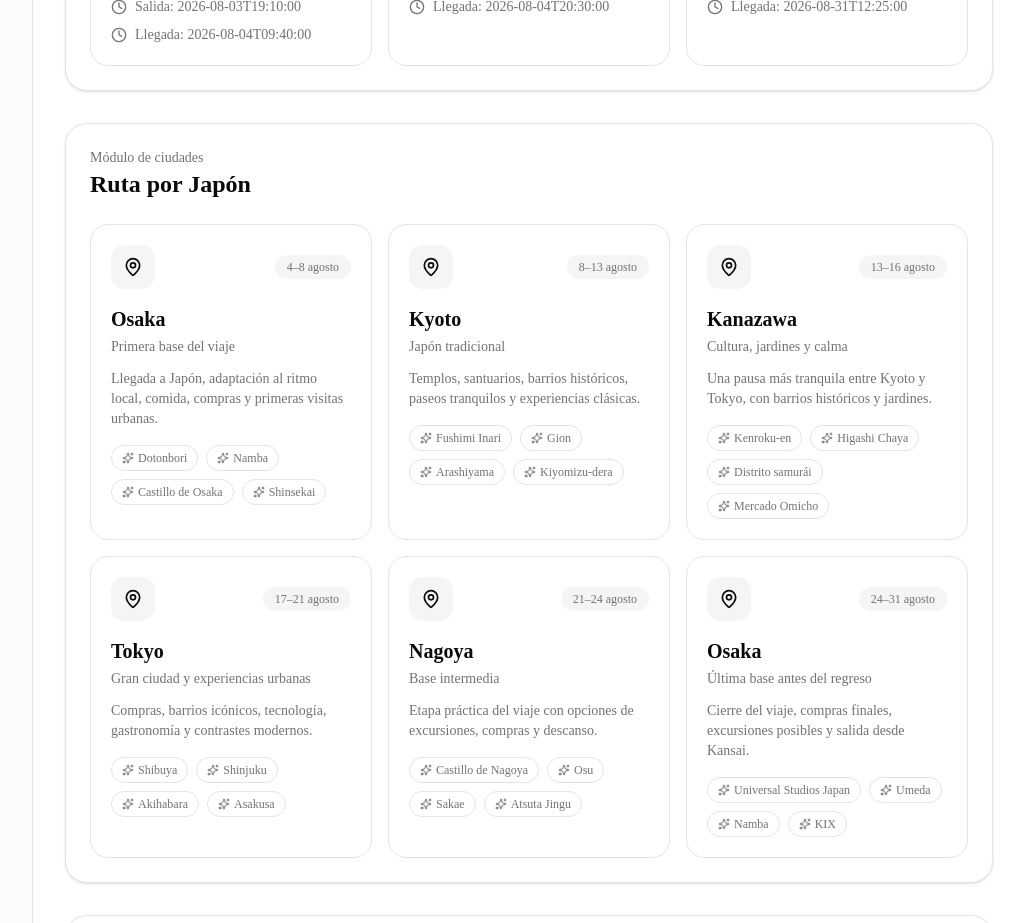
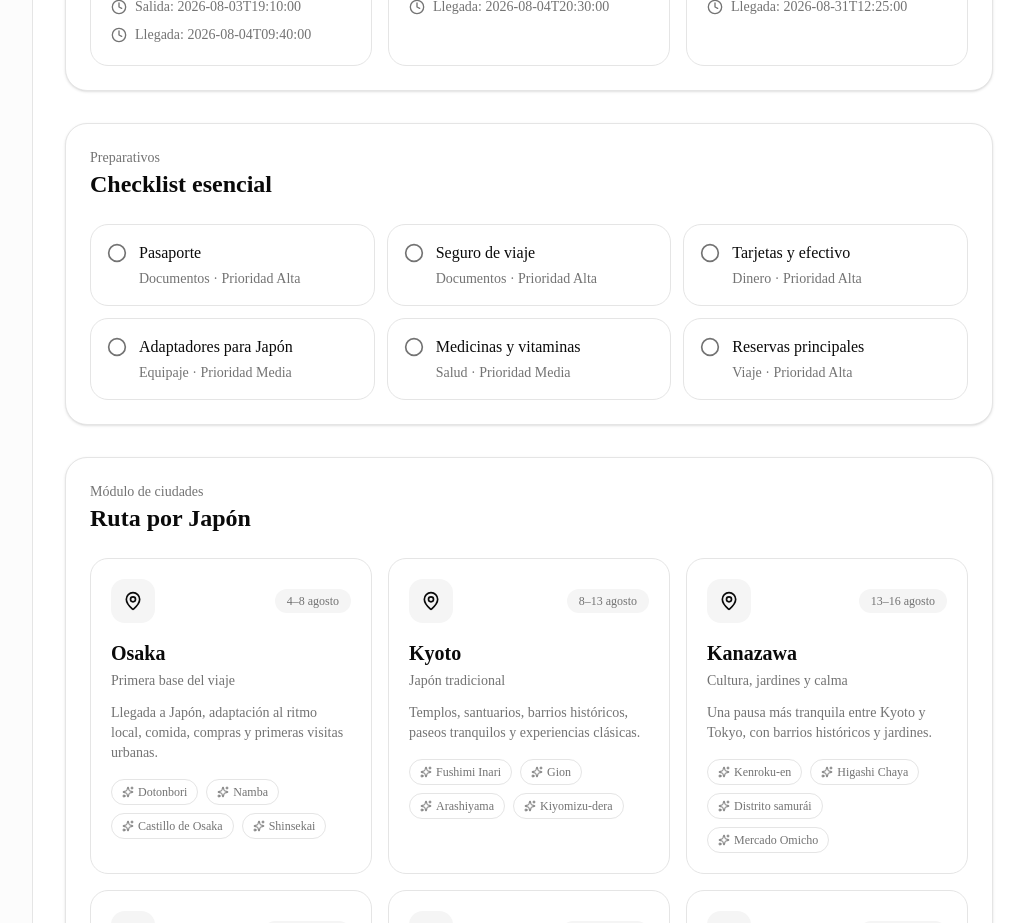
Before and after one commit to juanmartin1903/Japan-Guide, a Next.js app: page / in a window 1280 px wide. Shown: the part 1160-2083 px from the top of the page, without its empty margins (255-1279 px from the left). Built offline with nearby package versions, Linux system fonts and the light colour scheme.

Commit message:
Add preparation checklist module

```diff
--- /dev/null
+++ b/components/app/ChecklistOverview.tsx
@@ -0,0 +1,34 @@
+import { CheckCircle2, Circle } from "lucide-react";
+import { checklist } from "@/data/checklist";
+
+export default function ChecklistOverview() {
+  return (
+    <section className="rounded-3xl border bg-card p-6 shadow-sm">
+      <div className="mb-6">
+        <p className="text-sm text-muted-foreground">Preparativos</p>
+        <h3 className="text-2xl font-semibold">Checklist esencial</h3>
+      </div>
+
+      <div className="grid gap-3 md:grid-cols-2 xl:grid-cols-3">
+        {checklist.map((item) => {
+          const Icon = item.done ? CheckCircle2 : Circle;
+
+          return (
+            <article
+              key={item.id}
+              className="flex gap-3 rounded-2xl border bg-background p-4"
+            >
+              <Icon className="mt-0.5 h-5 w-5 text-muted-foreground" />
+              <div>
+                <h4 className="font-medium">{item.title}</h4>
+                <p className="mt-1 text-sm text-muted-foreground">
+                  {item.category} · Prioridad {item.priority}
+                </p>
+              </div>
+            </article>
+          );
+        })}
+      </div>
+    </section>
+  );
+}
--- a/components/app/Dashboard.tsx
+++ b/components/app/Dashboard.tsx
@@ -12,6 +12,7 @@ import { trip } from "@/data/trip";
 import CitiesOverview from "@/components/app/CitiesOverview";
 import StaysOverview from "@/components/app/StaysOverview";
 import FlightsOverview from "@/components/app/FlightsOverview";
+import ChecklistOverview from "@/components/app/ChecklistOverview";
 
 const today = new Date();
 const tripStart = new Date(`${trip.dates.start}T00:00:00`);
@@ -110,6 +111,7 @@ export default function Dashboard() {
       </section>
 
       <FlightsOverview />
+      <ChecklistOverview />
       <CitiesOverview />
       <StaysOverview />
     </div>
--- /dev/null
+++ b/data/checklist.ts
@@ -0,0 +1,44 @@
+export const checklist = [
+  {
+    id: "passport",
+    title: "Pasaporte",
+    category: "Documentos",
+    priority: "Alta",
+    done: false,
+  },
+  {
+    id: "travel-insurance",
+    title: "Seguro de viaje",
+    category: "Documentos",
+    priority: "Alta",
+    done: false,
+  },
+  {
+    id: "cards-cash",
+    title: "Tarjetas y efectivo",
+    category: "Dinero",
+    priority: "Alta",
+    done: false,
+  },
+  {
+    id: "adaptors",
+    title: "Adaptadores para Japón",
+    category: "Equipaje",
+    priority: "Media",
+    done: false,
+  },
+  {
+    id: "medicines",
+    title: "Medicinas y vitaminas",
+    category: "Salud",
+    priority: "Media",
+    done: false,
+  },
+  {
+    id: "reservations",
+    title: "Reservas principales",
+    category: "Viaje",
+    priority: "Alta",
+    done: false,
+  },
+] as const;
```
